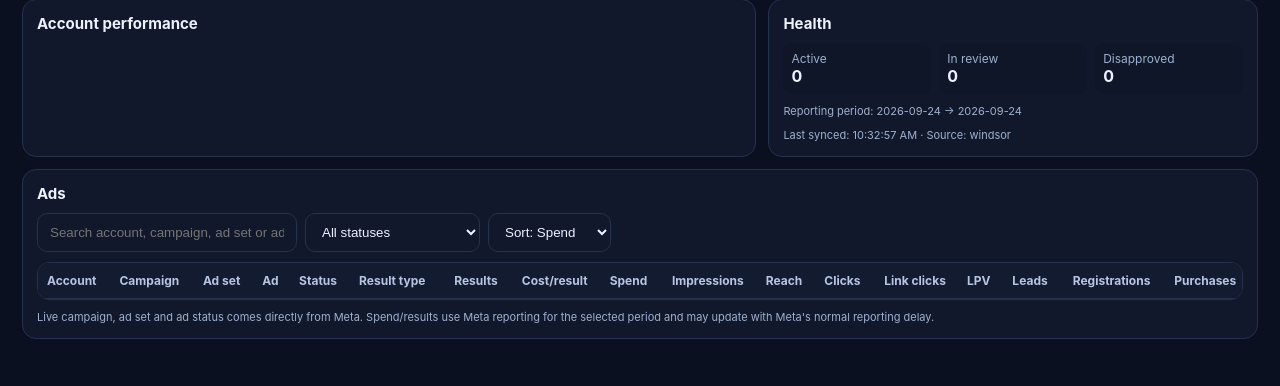
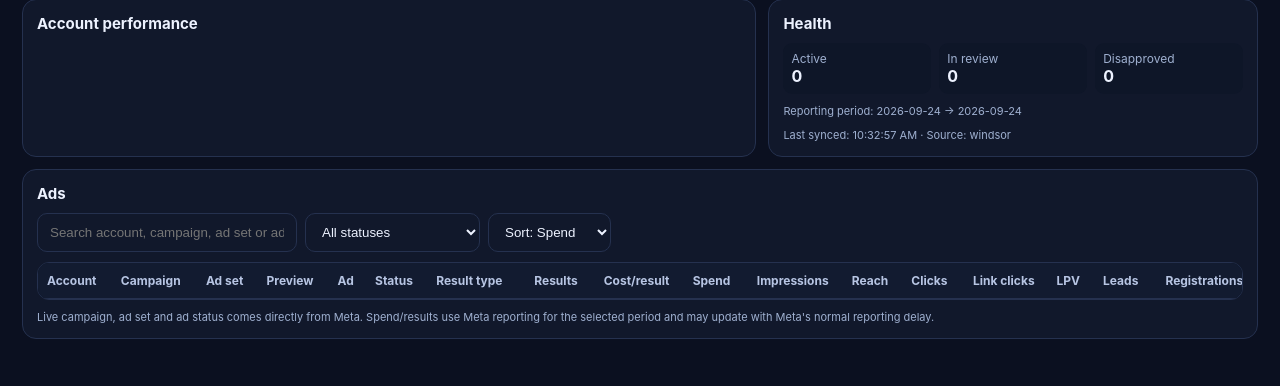
Before and after one commit to mohit171993/meta-ads-control, a Flask app: page /dashboard in a window 1280 px wide. Shown: the part 182-568 px from the top of the page. Run offline with Flask 3, Linux system fonts and the light colour scheme; data that the repository does not hold is empty; some libraries are stand-ins or nearby versions.

Commit message:
Show creative preview beside each ad

```diff
--- a/templates/dashboard.html
+++ b/templates/dashboard.html
@@ -34,15 +34,24 @@ button{cursor:pointer}.activeBtn{border-color:var(--accent);box-shadow:0 0 0 1px
 .account-status.UNKNOWN{background:#2a2d37;color:#a9b0c0}
 .metrics{display:grid;grid-template-columns:repeat(3,1fr);gap:8px;margin-top:8px}.mini{background:#0e1628;border-radius:9px;padding:8px}
 .table-wrap{overflow:auto;max-height:65vh;border-radius:12px;border:1px solid var(--line)}
-table{width:100%;border-collapse:collapse;min-width:1500px;background:var(--panel)}
+table{width:100%;border-collapse:collapse;min-width:1600px;background:var(--panel)}
 th,td{padding:10px 9px;border-bottom:1px solid var(--line);text-align:right;font-size:12px;white-space:nowrap}
 th{position:sticky;top:0;background:#121b30;z-index:2;color:#b7c5e3}
-th:nth-child(-n+6),td:nth-child(-n+6){text-align:left}
+th:nth-child(-n+7),td:nth-child(-n+7){text-align:left}
 tbody tr:hover{background:#15203a}
 .badge{display:inline-block;padding:4px 8px;border-radius:999px;font-weight:700;font-size:11px}
 .ACTIVE{background:#113b2a;color:#5ff0a5}.PAUSED,.ADSET_PAUSED,.CAMPAIGN_PAUSED{background:#33384b;color:#c8d0e8}
 .IN_PROCESS,.PENDING_REVIEW,.WITH_ISSUES{background:#4a3812;color:#ffd36c}.DISAPPROVED{background:#4b1c24;color:#ff9aa8}
 .ARCHIVED,.HISTORICAL{background:#2a2d37;color:#a9b0c0}
+.ad-preview-wrap{position:relative;display:inline-block;vertical-align:middle}
+.ad-preview{width:64px;height:64px;border-radius:9px;object-fit:cover;border:1px solid var(--line);background:#0e1628;cursor:zoom-in;display:block}
+.ad-preview-empty{width:64px;height:64px;border-radius:9px;border:1px dashed var(--line);display:flex;align-items:center;justify-content:center;color:var(--muted);font-size:10px;background:#0e1628}
+.ad-preview-popover{display:none;position:absolute;left:72px;top:0;z-index:20;width:280px;padding:10px;border-radius:12px;border:1px solid var(--line);background:#0d1527;box-shadow:0 18px 48px rgba(0,0,0,.45);white-space:normal}
+.ad-preview-wrap:hover .ad-preview-popover{display:block}
+.ad-preview-popover img{width:100%;max-height:280px;object-fit:contain;border-radius:9px;background:#060b16;margin-bottom:8px}
+.ad-preview-title{font-weight:700;font-size:13px;margin-bottom:4px}
+.ad-preview-copy{color:var(--muted);font-size:12px;line-height:1.35;margin-bottom:6px}
+.ad-preview-link{color:#9db8ff;font-size:10px;word-break:break-all}
 .filters{display:flex;gap:8px;flex-wrap:wrap;margin:10px 0}.filters input{min-width:260px}
 .err{background:#4b1c24;color:#ffd9df;padding:10px;border-radius:10px;margin:8px 0;display:none}
 .footer{color:var(--muted);font-size:11px;margin-top:10px}
@@ -121,7 +130,7 @@ tbody tr:hover{background:#15203a}
       <table>
         <thead>
           <tr>
-            <th>Account</th><th>Campaign</th><th>Ad set</th><th>Ad</th><th>Status</th><th>Result type</th>
+            <th>Account</th><th>Campaign</th><th>Ad set</th><th>Preview</th><th>Ad</th><th>Status</th><th>Result type</th>
             <th>Results</th><th>Cost/result</th><th>Spend</th><th>Impressions</th><th>Reach</th>
             <th>Clicks</th><th>Link clicks</th><th>LPV</th><th>Leads</th><th>Registrations</th><th>Purchases</th>
             <th>CTR</th><th>CPC</th><th>CPM</th><th>Frequency</th><th>Budget</th>
@@ -138,6 +147,7 @@ tbody tr:hover{background:#15203a}
 let currentRange='today', rawAds=[], accountMap={}, reportRequestSeq=0, reportLoading=false, reportPending=false;
 
 function esc(v){ return String(v??'').replace(/[&<>"']/g,s=>({'&':'&amp;','<':'&lt;','>':'&gt;','"':'&quot;',"'":'&#039;'}[s])); }
+function safeHttpUrl(v){ try{const u=new URL(String(v||''),window.location.origin);return ['http:','https:'].includes(u.protocol)?u.href:''}catch(e){return ''} }
 function n(v){ return Number(v||0).toLocaleString(); }
 function money(v,c){
   if(v===null||v===undefined) return '—';
@@ -265,10 +275,19 @@ function renderRows(){
   rows.forEach(x=>{
     const tr=document.createElement('tr');
     const budget=x.budget_value?money(x.budget_value,x.currency)+' '+esc(x.budget_kind):'—';
+    const previewUrl=safeHttpUrl(x.thumbnail_url);
+    const destUrl=safeHttpUrl(x.website_destination_url);
+    const preview=previewUrl
+      ? '<div class="ad-preview-wrap"><a href="'+esc(previewUrl)+'" target="_blank" rel="noopener"><img class="ad-preview" src="'+esc(previewUrl)+'" alt="Ad creative preview" loading="lazy" onerror="this.closest(\'.ad-preview-wrap\').style.display=\'none\'"></a>'+
+        '<div class="ad-preview-popover"><img src="'+esc(previewUrl)+'" alt=""><div class="ad-preview-title">'+esc(x.creative_title||x.ad_name||'Ad preview')+'</div>'+
+        (x.creative_body?'<div class="ad-preview-copy">'+esc(x.creative_body)+'</div>':'')+
+        (destUrl?'<div class="ad-preview-link">'+esc(destUrl)+'</div>':'')+'</div></div>'
+      : '<div class="ad-preview-empty">No preview</div>';
     tr.innerHTML=
       '<td>'+esc(x.account_name)+'</td>'+
       '<td>'+esc(x.campaign_name)+'</td>'+
       '<td>'+esc(x.adset_name)+'</td>'+
+      '<td>'+preview+'</td>'+
       '<td><b>'+esc(x.ad_name)+'</b><div class="small">'+esc(x.ad_id)+'</div></td>'+
       '<td>'+badge(x.display_status||x.effective_status||x.status)+'</td>'+
       '<td>'+esc(x.result_type)+'</td>'+
```
